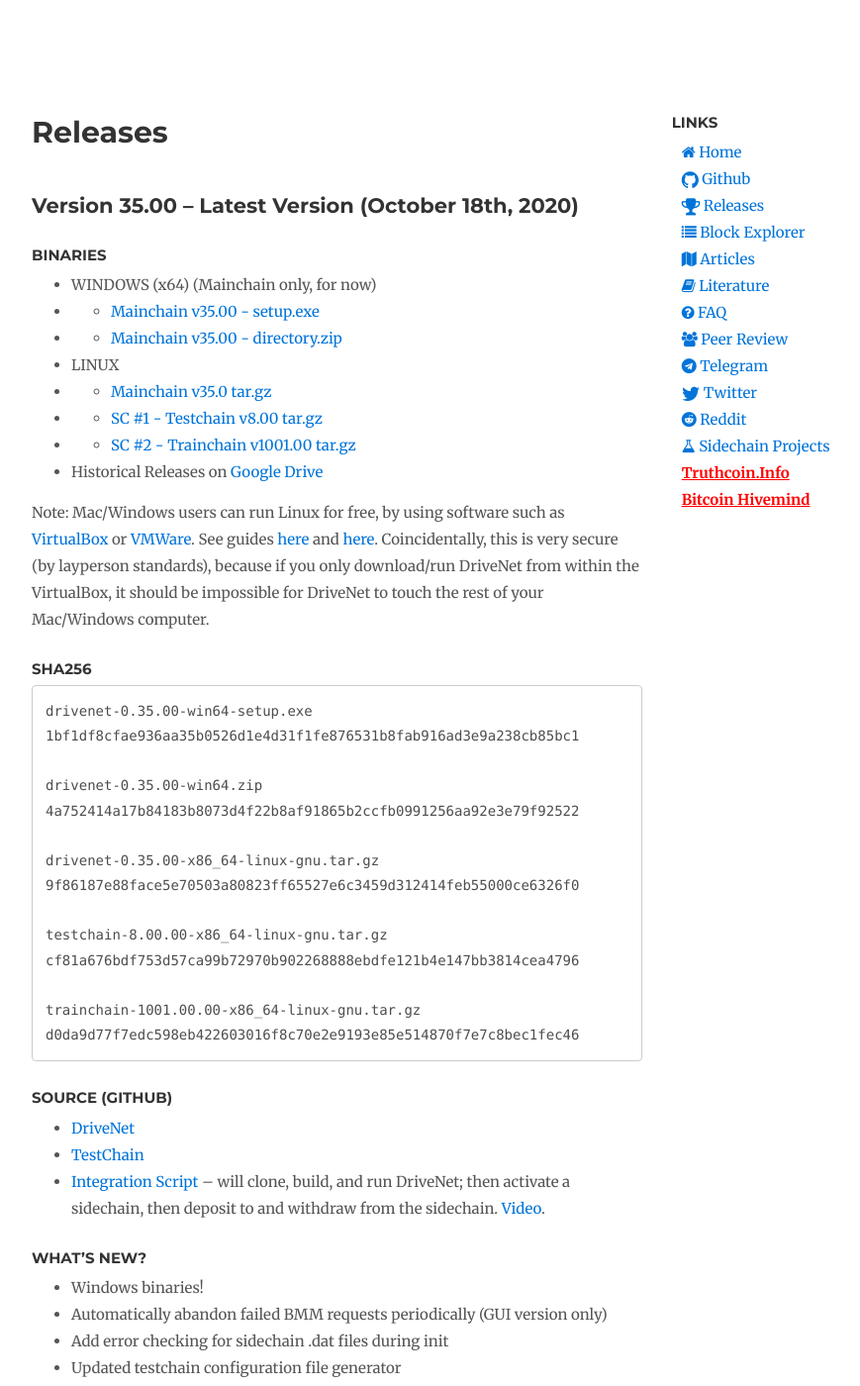
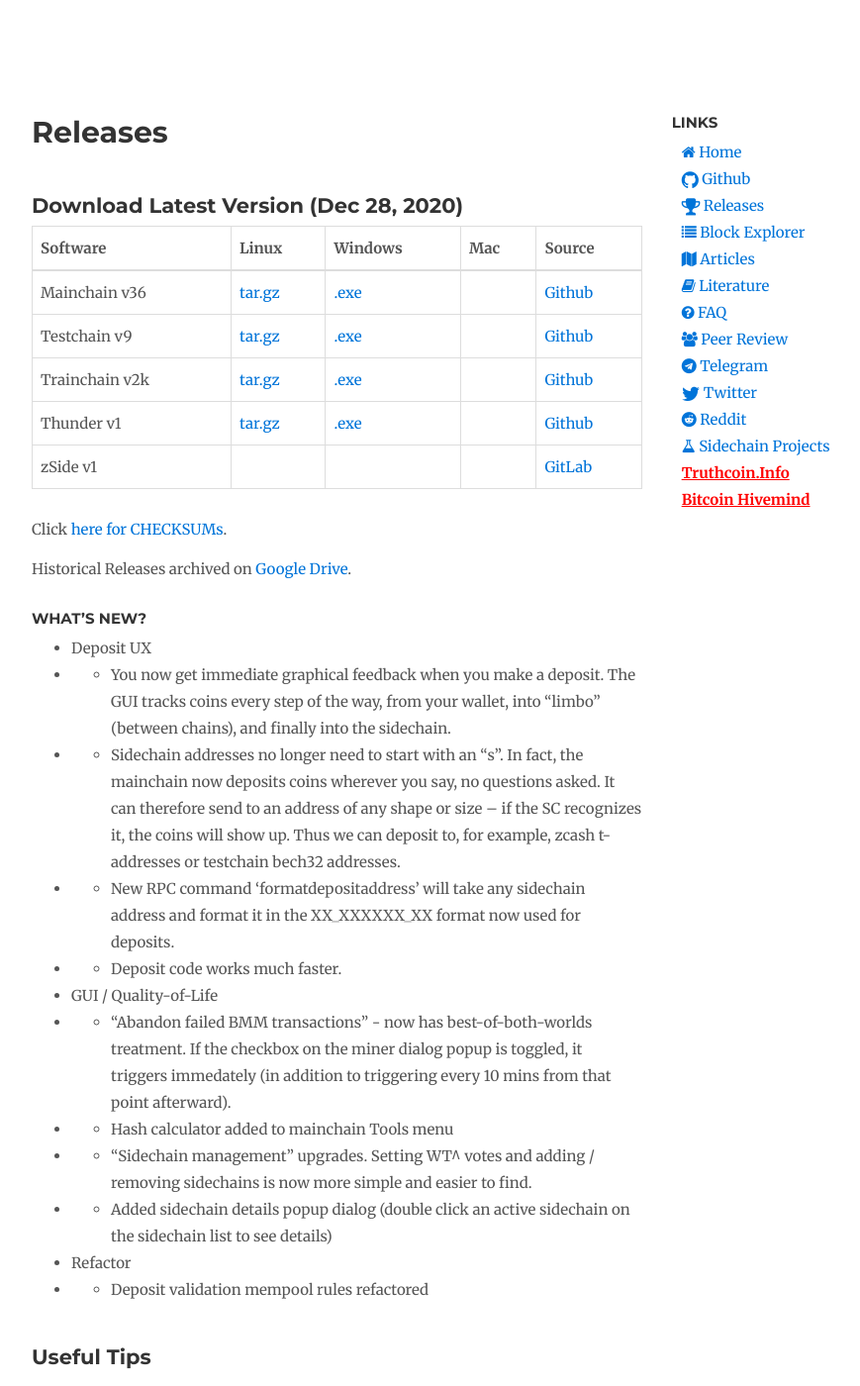
Before and after one commit to drivechain-project/drivechain.info, a Jekyll site: the page built from releases/index.md, in a window 1280 px wide and 1400 px high. Shown: the whole window at 99% size, without its empty margins (138-1007 px from the left). Built offline with Jekyll 4.4.1, drawn with Linux system fonts in a browser that asks for light colours; our own code applies the rules of GitHub Pages for plain Markdown files; comment, search, counter and statistics services are not loaded; some of the changed text lies outside the part shown.

Commit message:
version 36 released!

```diff
--- /dev/null
+++ b/releases/bin/checksums.txt
@@ -0,0 +1,56 @@
+
+SHA256 Checksums for DriveNet Software
+
+----------------------------------------------------------------
+
+Latest
+======
+
+# Windows
+
+drivechain-0.36.00-win64-setup-unsigned.exe
+cc59c274a4d302297f5594423ae8001fc140d25d312b935c81ca9dd494676ba1
+
+testchain-9.00.00-win64-setup-unsigned.exe
+02cc49957ea35457d7199827eb1f2479bc07dd2e0d74a1e88e93d30dafd3ac99
+
+trainchain-2000.00.00-win64-setup-unsigned.exe
+96c60a8e2579338c74ab97c72f0c07fdca256a1fb2d465d805fab0ef61b5fbd6
+
+thunder-1.00.00-win64-setup-unsigned.exe
+ac3e0ceff1fba24b6873d52d002e03f23d5acdbdcb41797994e53889c5461a15
+
+# Linux
+
+drivechain-0.36.00-x86_64-linux-gnu.tar.gz
+71790d709c7a90ac61f233680a7c20cd26ab6649d3b176b487187f34f32e3272
+
+testchain-9.00.00-x86_64-linux-gnu.tar.gz
+1dc58bc8b65c5afc51d4a9c98c53e96e6b90fafd093f4d3194c3fda6fe4b64b0
+
+trainchain-2000.00.00-x86_64-linux-gnu.tar.gz
+6edc249a69bb5be57f453f066a6945335b68f26176dc18701833e880575b41c4
+
+thunder-1.00.00-x86_64-linux-gnu.tar.gz
+2fe98155642e02dd96242102024a34b4df594cf082ac4cc0a7e2e317befb315c
+
+
+----------------------------------------------------------------
+
+Older
+======
+
+drivenet-0.35.00-win64-setup.exe
+1bf1df8cfae936aa35b0526d1e4d31f1fe876531b8fab916ad3e9a238cb85bc1
+
+drivenet-0.35.00-win64.zip
+4a752414a17b84183b8073d4f22b8af91865b2ccfb0991256aa92e3e79f92522
+
+drivenet-0.35.00-x86_64-linux-gnu.tar.gz
+9f86187e88face5e70503a80823ff65527e6c3459d312414feb55000ce6326f0
+
+testchain-8.00.00-x86_64-linux-gnu.tar.gz
+cf81a676bdf753d57ca99b72970b902268888ebdfe121b4e147bb3814cea4796
+
+trainchain-1001.00.00-x86_64-linux-gnu.tar.gz
+d0da9d77f7edc598eb422603016f8c70e2e9193e85e514870f7e7c8bec1fec46
--- a/releases/index.md
+++ b/releases/index.md
@@ -5,86 +5,74 @@
 
 
 
+## Download Latest Version (Dec 28, 2020)
+
+<!--
+/releases/bin/
+-->
+
+|Software|Linux|Windows|Mac|Source|
+|--------|-----|-------|---|------|
+|Mainchain v36|[tar.gz](/releases/bin/drivechain-0.36.00-x86_64-linux-gnu.tar.gz)|[.exe](/releases/bin/drivechain-0.36.00-win64-setup-unsigned.exe)| |[Github](https://github.com/drivechain-project/mainchain/)|
+|Testchain v9|[tar.gz](/releases/bin/testchain-9.00.00-x86_64-linux-gnu.tar.gz)|[.exe](/releases/bin/testchain-9.00.00-win64-setup-unsigned.exe)| |[Github](https://github.com/drivechain-project/sidechains)|
+|Trainchain v2k|[tar.gz](/releases/bin/trainchain-2000.00.00-x86_64-linux-gnu.tar.gz)|[.exe](/releases/bin/trainchain-2000.00.00-win64-setup-unsigned.exe)| |[Github](https://github.com/drivechain-project/sidechains/tree/trainchain)|
+|Thunder v1|[tar.gz](/releases/bin/thunder-1.00.00-x86_64-linux-gnu.tar.gz)|[.exe](/releases/bin/thunder-1.00.00-win64-setup-unsigned.exe)| |[Github](https://github.com/drivechain-project/sidechains/tree/thunder)|
+|zSide v1| | | |[GitLab](https://gitlab.com/CryptAxe/zcash-drivechain/-/blob/master/LINUXBUILD.md)|
+
+
+Click [here for CHECKSUMs](/releases/bin/checksums.txt).
+
+Historical Releases archived on [Google Drive](https://drive.google.com/drive/folders/1o83i1N4yPbbKT5hVv_IspNVwHV2jUUoT).
+
+
+### What's New?
+
+* Deposit UX
+* * You now get immediate graphical feedback when you make a deposit. The GUI tracks coins every step of the way, from your wallet, into "limbo" (between chains), and finally into the sidechain.
+* * Sidechain addresses no longer need to start with an "s". In fact, the mainchain now deposits coins wherever you say, no questions asked. It can therefore send to an address of any shape or size -- if the SC recognizes it, the coins will show up. Thus we can deposit to, for example, zcash t-addresses or testchain bech32 addresses.
+* * New RPC command 'formatdepositaddress' will take any sidechain address and format it in the XX_XXXXXX_XX format now used for deposits.
+* * Deposit code works much faster.
+* GUI / Quality-of-Life
+* * "Abandon failed BMM transactions" - now has best-of-both-worlds treatment. If the checkbox on the miner dialog popup is toggled, it triggers immedately (in addition to triggering every 10 mins from that point afterward).
+* * Hash calculator added to mainchain Tools menu
+* * "Sidechain management" upgrades. Setting WT^ votes and adding / removing sidechains is now more simple and easier to find.
+* * Added sidechain details popup dialog (double click an active sidechain on the sidechain list to see details)
+* Refactor
+* * Deposit validation mempool rules refactored
 
 
 
-## Version 35.00 -- Latest Version (October 18th, 2020)
+## Useful Tips
 
-### **Binaries**
+### Useful Tools
 
-* WINDOWS (x64) (Mainchain only, for now)
-* * [Mainchain v35.00 - setup.exe](/releases/bin/drivenet-0.35.00-win64-setup.exe)
-* * [Mainchain v35.00 - directory.zip](/releases/bin/drivenet-0.35.00-win64.zip)
+* [Block Explorer](http://explorer.drivechain.info/)
+* This [script on Github](https://github.com/CryptAxe/DriveChainIntegration) -- will clone, build, and run DriveNet; then activate a sidechain, then deposit to and withdraw from the sidechain. [Video](https://drive.google.com/open?id=1BwSFmXWPLvGyrWP_zo3ZCivqxDvwlZbe).
+* Written [**Usage Tour**](http://www.drivechain.info/blog/usage-tour/) and [**Creating a Sidechain**](http://www.drivechain.info/blog/adding-a-sidechain/), and other [**Articles**](http://www.drivechain.info/archive/).
+
+### How to Mine Blocks
+
+On the mainchain, use the "Tools" dropdown, and select "GUI Miner".
+
+On the sidechain, go to the "Parent Chain" tab, and "BMM" sub-tab.
 
 
-* LINUX
-* * [Mainchain v35.0 tar.gz](/releases/bin/drivenet-0.35.00-x86_64-linux-gnu.tar.gz)
-* * [SC #1 - Testchain v8.00 tar.gz](/releases/bin/testchain-8.00.00-x86_64-linux-gnu.tar.gz)
-* * [SC #2 - Trainchain v1001.00 tar.gz](/releases/bin/trainchain-1001.00.00-x86_64-linux-gnu.tar.gz)
+### Linux Guide for Noobs
 
+Some of the software is Linux-only, especially at first. Linux is also safer to use than other OSes!
 
-* Historical Releases on [Google Drive](https://drive.google.com/drive/folders/1o83i1N4yPbbKT5hVv_IspNVwHV2jUUoT)
+#### Linux is Free, and Easy to Use on Mac/Windows
 
-Note: Mac/Windows users can run Linux for free, by using software such as [VirtualBox](https://www.virtualbox.org/) or [VMWare](https://www.vmware.com/products/fusion.html). See guides [here](https://www.wikihow.com/Install-Ubuntu-on-VirtualBox) and [here](https://graspingtech.com/vmware-fusion-ubuntu-20.04/). Coincidentally, this is very secure (by layperson standards), because if you only download/run DriveNet from within the VirtualBox, it should be impossible for DriveNet to touch the rest of your Mac/Windows computer.
+Note: Mac/Windows users can run Linux for free, by using software such as [VirtualBox](https://www.virtualbox.org/) or [VMWare](https://www.vmware.com/products/fusion.html). See guides [here](https://www.wikihow.com/Install-Ubuntu-on-VirtualBox) and [here](https://graspingtech.com/vmware-fusion-ubuntu-20.04/). This is not only easy, it is very secure (by layperson standards), because it should be impossible for DriveNet to touch the rest of your Mac/Windows computer (it will be confined to the VirtualBox computer).
 
-### Sha256
+#### How to Run Drivenet (Linux Noobs)
 
-    drivenet-0.35.00-win64-setup.exe
-    1bf1df8cfae936aa35b0526d1e4d31f1fe876531b8fab916ad3e9a238cb85bc1
-
-    drivenet-0.35.00-win64.zip
-    4a752414a17b84183b8073d4f22b8af91865b2ccfb0991256aa92e3e79f92522
-
-    drivenet-0.35.00-x86_64-linux-gnu.tar.gz
-    9f86187e88face5e70503a80823ff65527e6c3459d312414feb55000ce6326f0
-
-    testchain-8.00.00-x86_64-linux-gnu.tar.gz
-    cf81a676bdf753d57ca99b72970b902268888ebdfe121b4e147bb3814cea4796
-
-    trainchain-1001.00.00-x86_64-linux-gnu.tar.gz
-    d0da9d77f7edc598eb422603016f8c70e2e9193e85e514870f7e7c8bec1fec46
-
-### **Source** (GitHub)
-
-* [DriveNet](https://github.com/drivechain-project/mainchain/)
-* [TestChain](https://github.com/drivechain-project/sidechains)
-* [Integration Script](https://github.com/CryptAxe/DriveChainIntegration) -- will clone, build, and run DriveNet; then activate a sidechain, then deposit to and withdraw from the sidechain. [Video](https://drive.google.com/open?id=1BwSFmXWPLvGyrWP_zo3ZCivqxDvwlZbe).
-
-### What's New?
-
-* Windows binaries!
-* Automatically abandon failed BMM requests periodically (GUI version only)
-* Add error checking for sidechain .dat files during init
-* Updated testchain configuration file generator
-* Fixed bugs related to sidechain deposits when there are multiple active sidechains.
-* Bitcoin Core patch https://github.com/bitcoin/bitcoin/pull/13622 to remove network request counting from wallet txns - remove DoS vector
-* Fixes & improvements to BMM transaction abandonment code
-* Fix reindex init bug: ignore sidechain number during AcceptBlock if we are reading from disk and reindexing
-* Removed unused code from sidechain database & refactoring
-
-
-
-
-## How to Run
-
-1. Delete old data directories if you have any (~/.drivenet, ~/.testchain).
-2. Download drivechain-0.33.03-x86_64-linux-gnu.tar.gz, verify sha256, extract.
-3. Run! (/bin/drivenet-qt)
-4. Download testchain-6.03.00-x86_64-linux-gnu.tar.gz, verify sha256, extract.
-5. Run! (/bin/testchain-qt)
-
-
-
-### Usage Tour
-
-For more details, see the [**Usage Tour**](http://www.drivechain.info/blog/usage-tour/) and [**Creating a Sidechain**](http://www.drivechain.info/blog/adding-a-sidechain/), and other [**Articles**](http://www.drivechain.info/archive/).
+1. If you have old data directories from previous versions (~/.drivenet, ~/.testchain) please delete them!
+2. Download the **tar.gz** file (above), and extract it.
+3. Navigate to the qt file (/bin/drivenet-qt).
+4. Right-click to open a terminal in this location, and run the qt file via "./drivenet-qt" + ENTER.
 
 * If you have a technical issue, try reindexing: (example: ./drivenet-qt --reindex). Or, bother us in the [t.me/DcInsiders telegram](t.me/DcInsiders).
-
-### Block Explorer
-
-* [Explorer.Drivechain.Info](http://explorer.drivechain.info/)
-
 
 
 <!--
@@ -100,24 +88,24 @@
 
 -->
 
-### How to Mine
-
-On the mainchain, use the "Tools" dropdown, and select "GUI Miner".
-
-On the sidechain, go to the "Parent Chain" tab, and "BMM" sub-tab.
 
 
 
-## FAQ
 
-### Why is this on Google Drive?
-
-Because we sometimes also host a 4 GB file (of BTC's UTXOs) there, for "importing".
-
-This is new/unstable software -- assume that it is a virus that will set your computer on fire and then steal your BTC. At first, you should only be running it in Qubues / VirtualBox etc.
+## Selected Older Release Notes
 
 
-## Selected Older Release Notes
+## Oct 18, 2020 (v35.00)
+
+* Windows binaries!
+* Automatically abandon failed BMM requests periodically (GUI version only)
+* Add error checking for sidechain .dat files during init
+* Updated testchain configuration file generator
+* Fixed bugs related to sidechain deposits when there are multiple active sidechains.
+* Bitcoin Core patch https://github.com/bitcoin/bitcoin/pull/13622 to remove network request counting from wallet txns - remove DoS vector
+* Fixes & improvements to BMM transaction abandonment code
+* Fix reindex init bug: ignore sidechain number during AcceptBlock if we are reading from disk and reindexing
+* Removed unused code from sidechain database & refactoring
 
 
 
```
Also changed, not shown: 8 other files.
